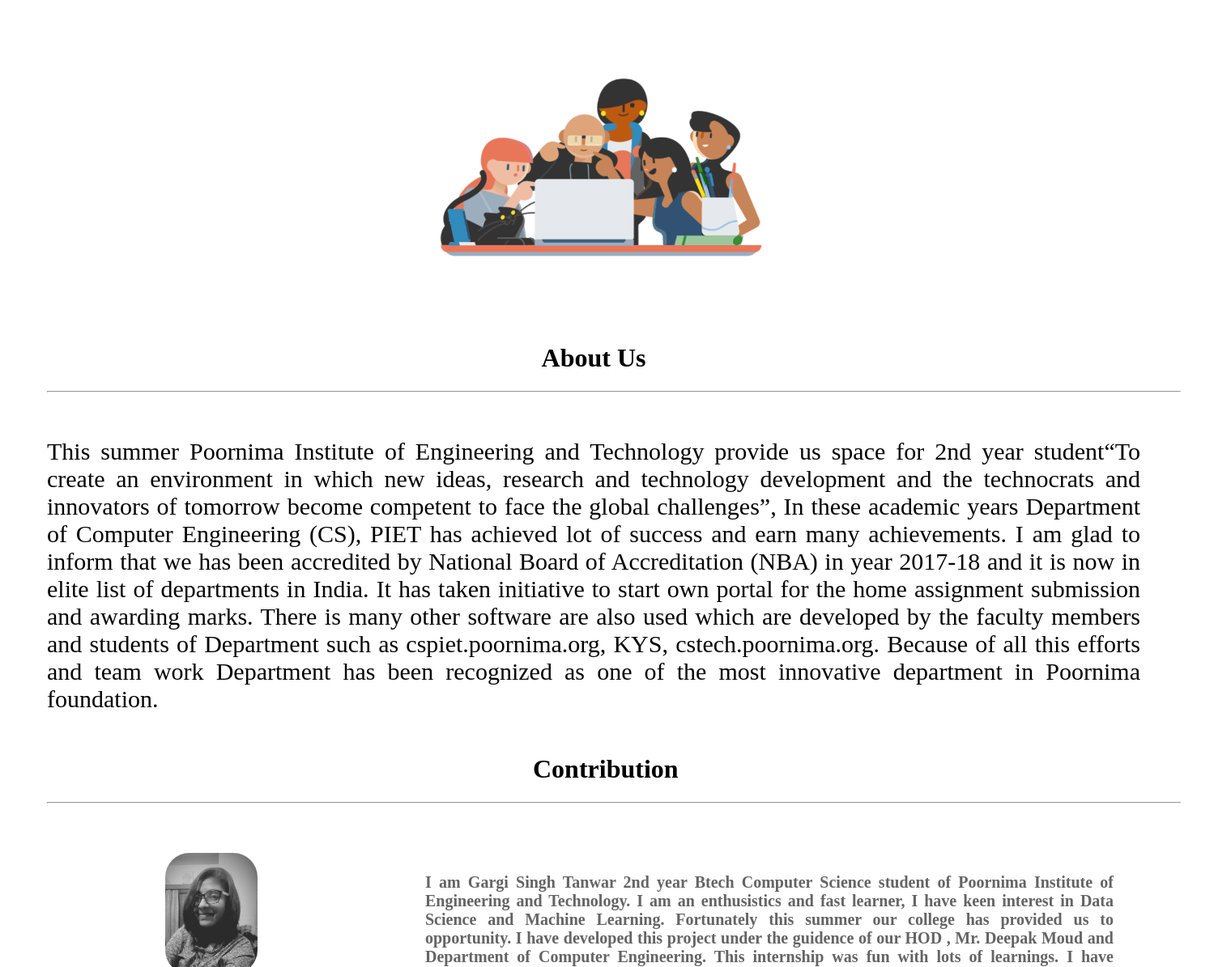
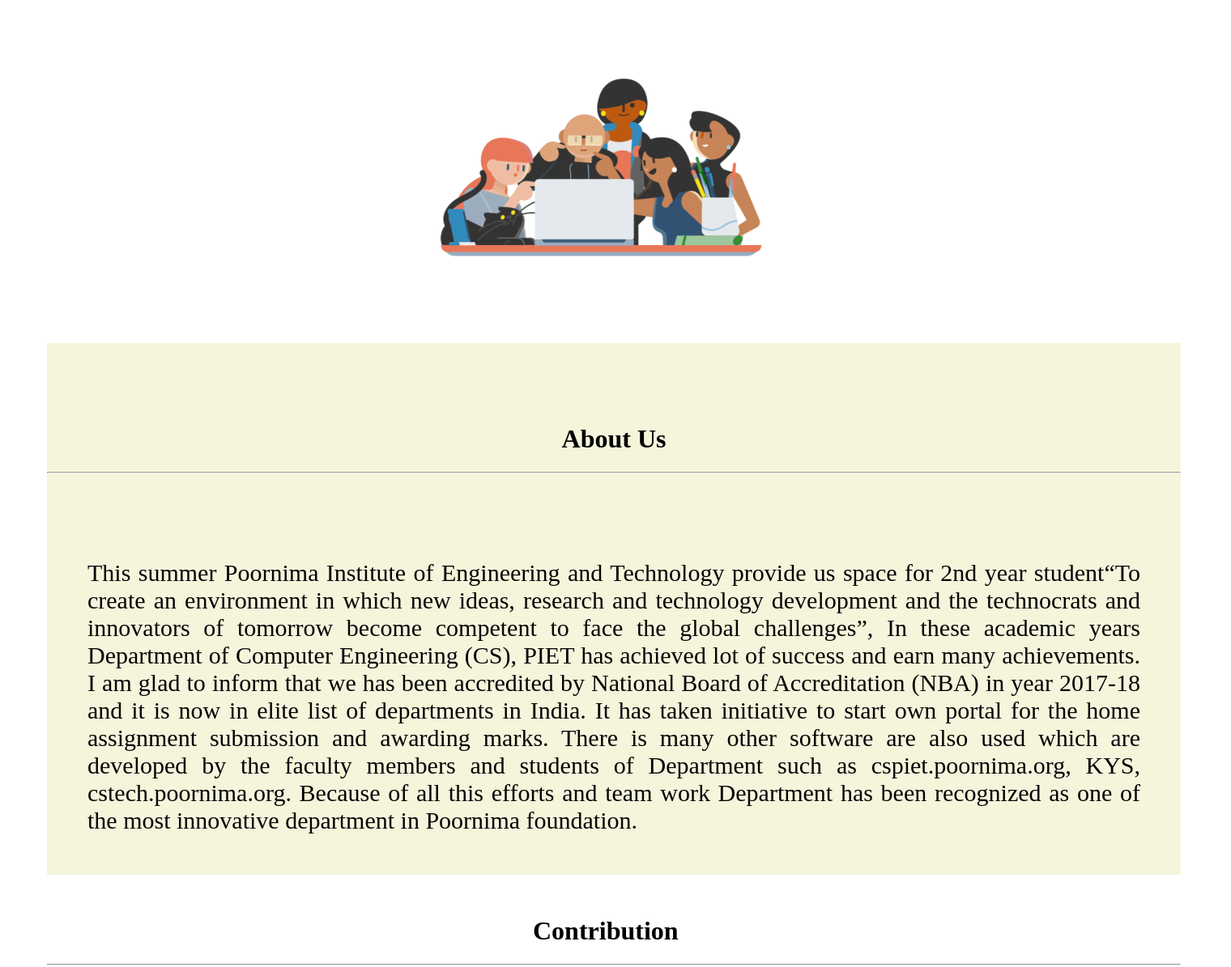
Before and after one commit to GargiSinghTanwar/Heart_Stroke_prediction, a Flask app: page /aboutusnew in a window 1520 px wide. Shown: the part 307-1502 px from the top of the page at 81% size. Run offline with Flask 2, Linux system fonts and the light colour scheme; lists and menus that the app fills with data are empty; parts of the project's set-up code (start-up, migrations or seed data) failed here and were passed over; some libraries are stand-ins or nearby versions.

Commit message:
Update aboutusnew.html

```diff
--- a/templates/aboutusnew.html
+++ b/templates/aboutusnew.html
@@ -94,11 +94,11 @@
             <img src="{{ url_for('static',filename = 'image/Meeting.gif')}}" style="width:500px; height:400px;margin-left:480px">
         </div>
 
-        <div style="background-color: rgb(255, 255, 255);width: 1400px;">
-            <h1 style="text-align: center;padding-left:50px;">About Us</h1>
-            <hr style="width: 1400px; margin-left:50px;">
+        <div style="background-color:beige;width: 1400px; margin-left: 50px;">
+            <h1 style="text-align: center; padding-top: 100px;">About Us</h1>
+            <hr style="width: 1400px;">
             <br>
-            <p style="font-size:30px;text-align:justify; color:rgb(4, 4, 5); padding-left:50px;">This summer Poornima
+            <p style="font-size:30px;text-align:justify; color:rgb(4, 4, 5); padding:50px;">This summer Poornima
                 Institute of
                 Engineering
                 and Technology provide us space for 2nd year student“To create an environment in which new ideas,
```
